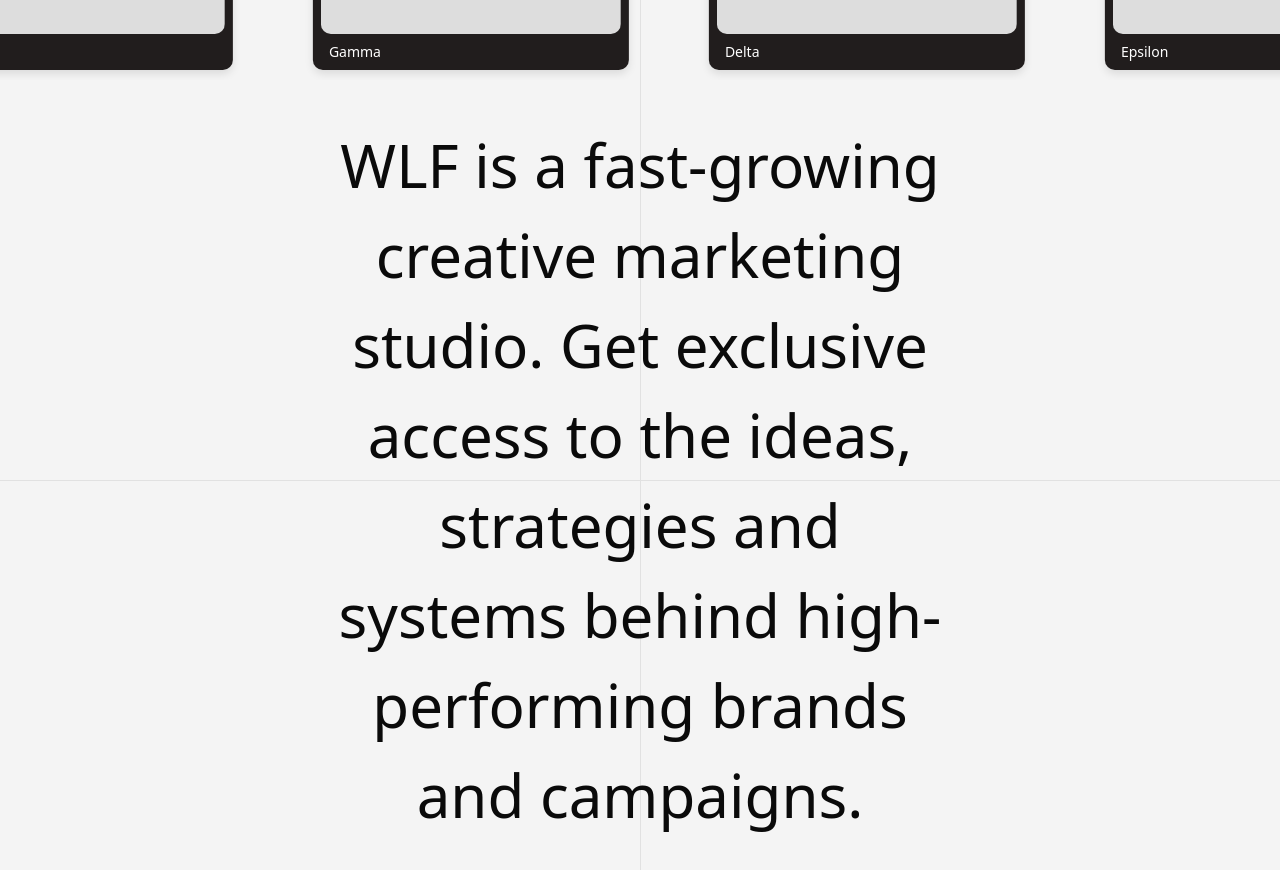
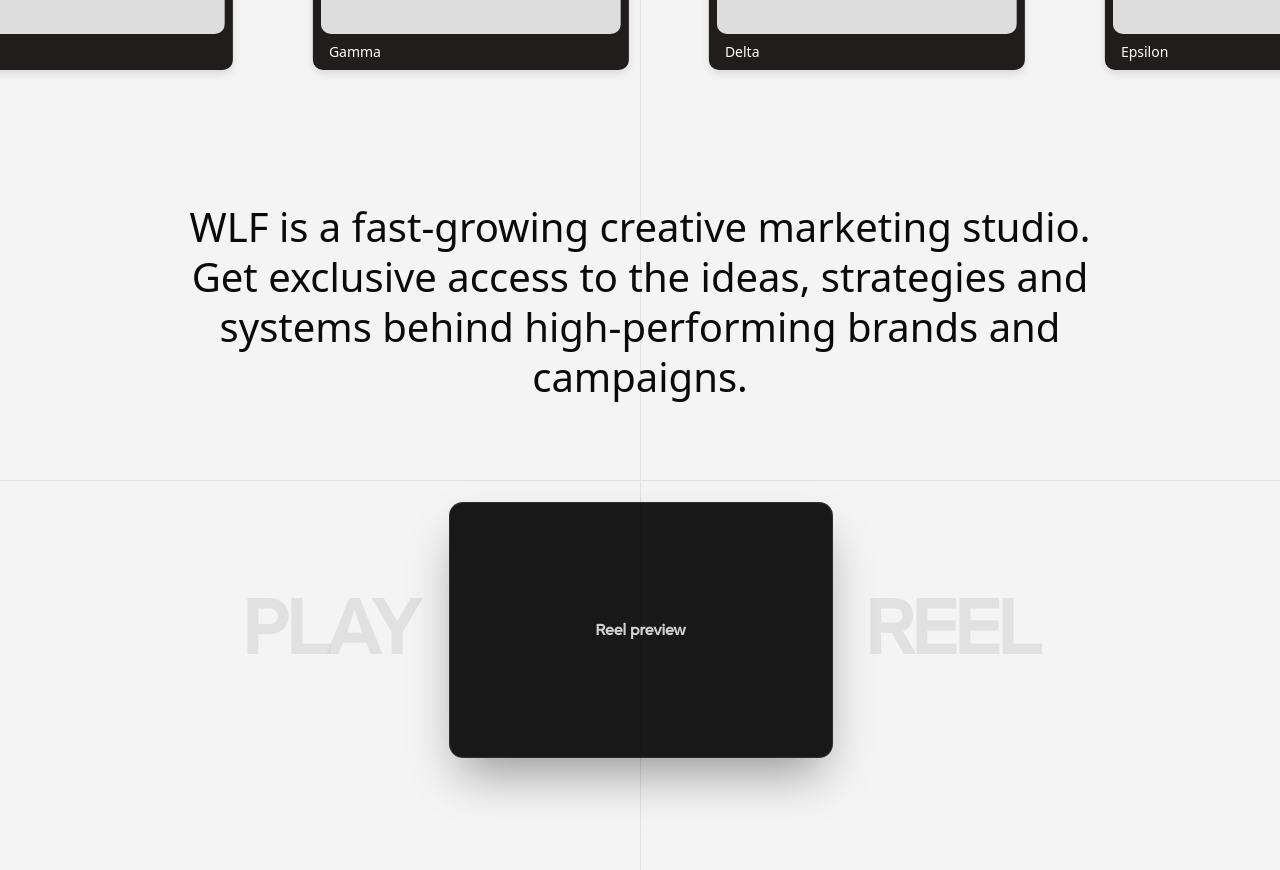
Before and after one commit to applepieas/wlf-project, a Next.js app: page / in a window 1280 px wide. Shown: the part 720-1590 px from the top of the page. Built offline with nearby package versions, Linux system fonts and the light colour scheme.

Commit message:
feat: enhance AboutSection layout and styling for improved readability and structure

```diff
--- a/components/about/AboutSection.tsx
+++ b/components/about/AboutSection.tsx
@@ -10,9 +10,20 @@
 
       <div className="container text-center">
         <div className="home-hero__content">
-          <div className='text-[60px] mx-80'>
+          <div className='text-[2.5em] mx-40 leading-tight'>
             WLF is a fast-growing creative marketing studio. Get exclusive access to the ideas, strategies and systems behind high-performing brands and campaigns.
+          </div>
 
+          {/* Reel section */}
+          <div className="mt-16 flex items-center justify-between text-[5rem] font-semibold text-neutral-300/60 tracking-tight">
+            <span className="uppercase font-grift">Play</span>
+
+            {/* Reel placeholder card */}
+            <div className="mx-8 h-64 w-[24rem] rounded-xl bg-black/90 shadow-2xl shadow-black/40 border border-white/10 overflow-hidden flex items-center justify-center text-white text-base">
+              <span className="opacity-80 font-grift tracking-normal">Reel preview</span>
+            </div>
+
+            <span className="uppercase font-grift">Reel</span>
           </div>
         </div>
       </div>
```
